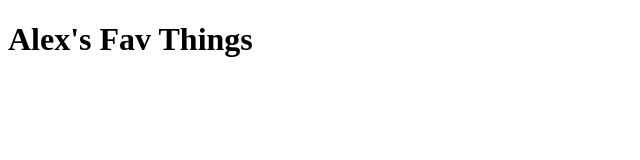
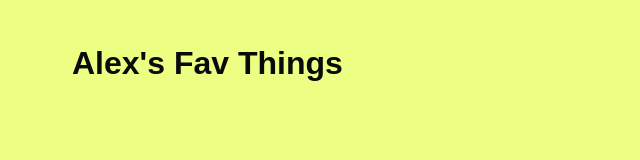
Before and after one commit to apy202020/essential_html5, a plain HTML site: page index.html in a window 1280 px wide. Shown: the whole page, without its empty margins (0-640 px from the left). Drawn offline with Linux system fonts and the light colour scheme.

Commit message:
Linked to stylesheet and changed background.

```diff
--- a/index.html
+++ b/index.html
@@ -4,6 +4,7 @@
 <head>
     <meta charset="utf-8">
     <title>Alex's Favorite Things</title>
+<link rel="stylesheet" href="styles/site.css"/>
 </head>
 
 
--- a/styles/site.css
+++ b/styles/site.css
@@ -4,7 +4,7 @@ body {
     padding-left: 5%;
     padding-right: 5%;
     padding-top: 1em;
-    background-color: #ffffff;
+    background-color: #ecff83;
 }
 header {
     border-bottom: 2px solid rgb(10, 10, 10);
```
